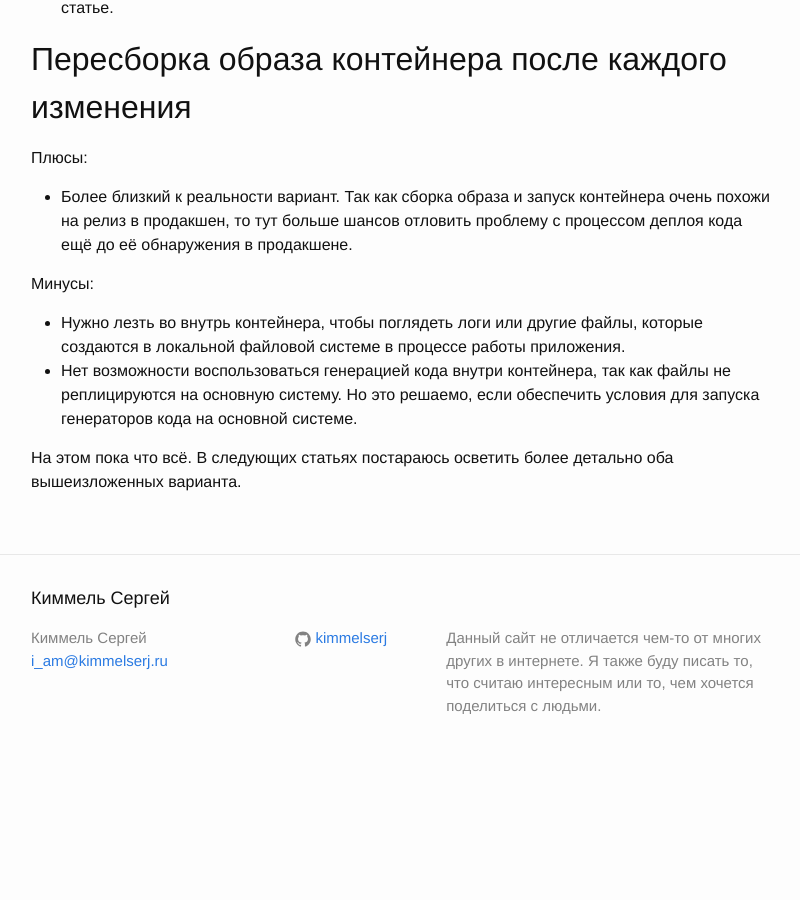
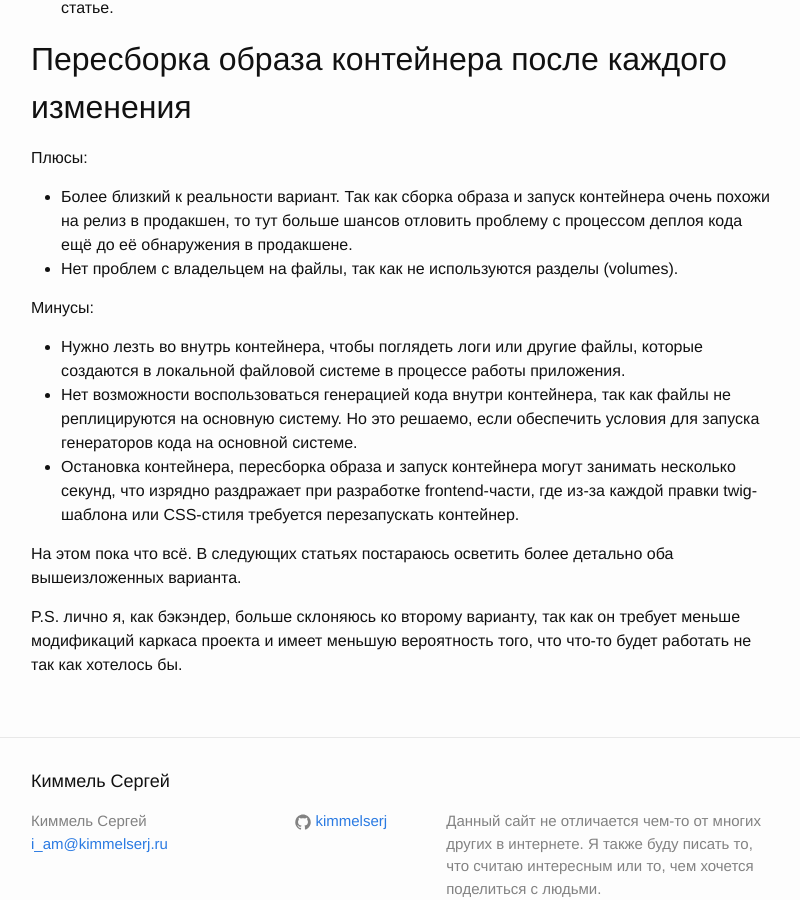
Before and after one commit to kimmelserj/kimmelserj.github.io, a Jekyll site: the page built from _posts/2016-08-29-symfony-inside-docker-development-variants.md, in a window 1280 px wide and 900 px high, scrolled down 960 px. Shown: the whole window, without its empty margins (239-1039 px from the left). Built offline with Jekyll 4.4.1, drawn with Linux system fonts in a browser that asks for light colours; before the commit the page ends 1737 px from its top, so only the background shows below that.

Commit message:
Добавил несколько строк после осмысления написанного.

```diff
--- a/_posts/2016-08-29-symfony-inside-docker-development-variants.md
+++ b/_posts/2016-08-29-symfony-inside-docker-development-variants.md
@@ -23,10 +23,14 @@ title: "Symfony внутри Docker (варианты разработки в Do
 Плюсы:
 
 * Более близкий к реальности вариант. Так как сборка образа и запуск контейнера очень похожи на релиз в продакшен, то тут больше шансов отловить проблему с процессом деплоя кода ещё до её обнаружения в продакшене.
+* Нет проблем с владельцем на файлы, так как не используются разделы (volumes).
 
 Минусы:
 
 * Нужно лезть во внутрь контейнера, чтобы поглядеть логи или другие файлы, которые создаются в локальной файловой системе в процессе работы приложения.
 * Нет возможности воспользоваться генерацией кода внутри контейнера, так как файлы не реплицируются на основную систему. Но это решаемо, если обеспечить условия для запуска генераторов кода на основной системе.
+* Остановка контейнера, пересборка образа и запуск контейнера могут занимать несколько секунд, что изрядно раздражает при разработке frontend-части, где из-за каждой правки twig-шаблона или CSS-стиля требуется перезапускать контейнер.
 
 На этом пока что всё. В следующих статьях постараюсь осветить более детально оба вышеизложенных варианта.
+
+P.S. лично я, как бэкэндер, больше склоняюсь ко второму варианту, так как он требует меньше модификаций каркаса проекта и имеет меньшую вероятность того, что что-то будет работать не так как хотелось бы.
```
